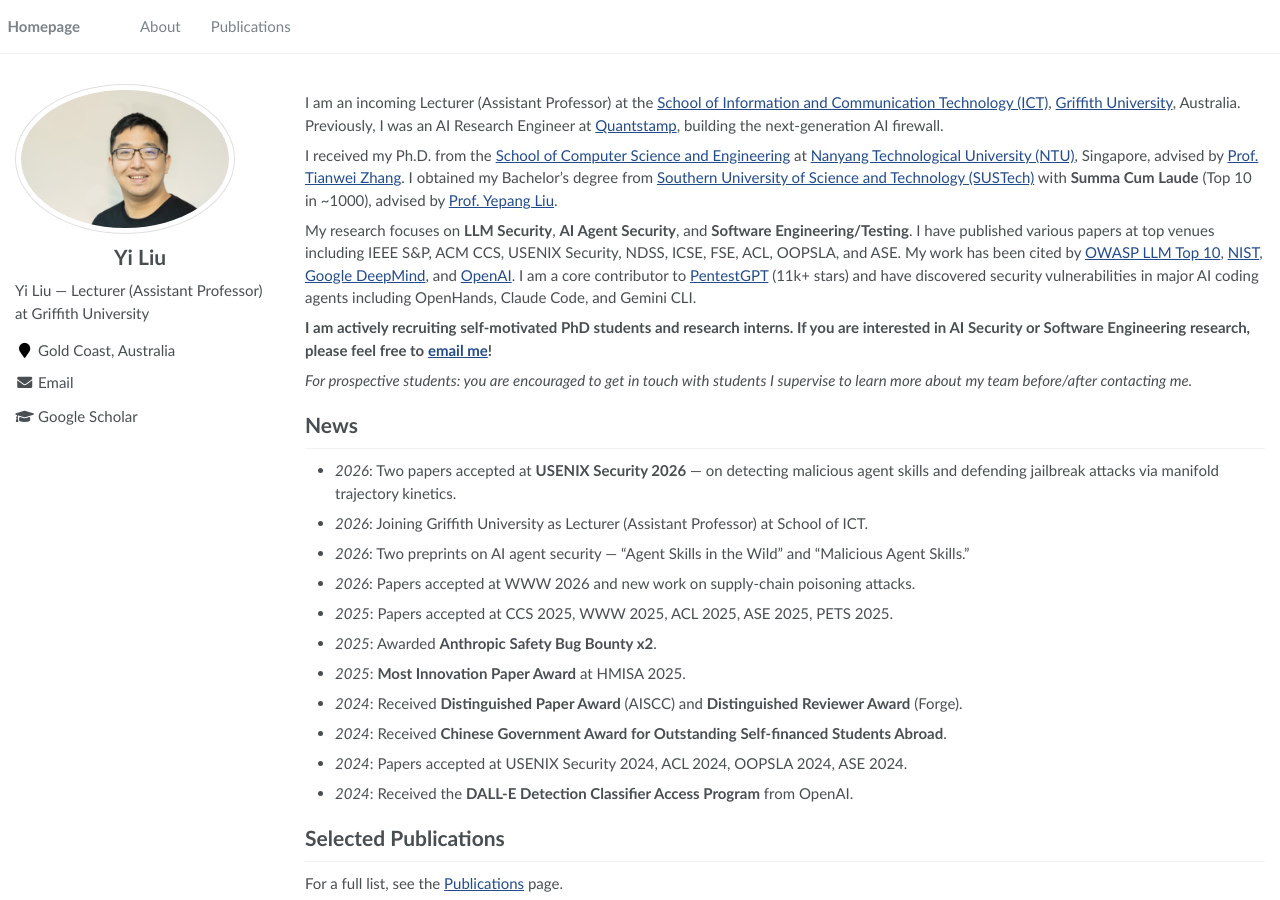
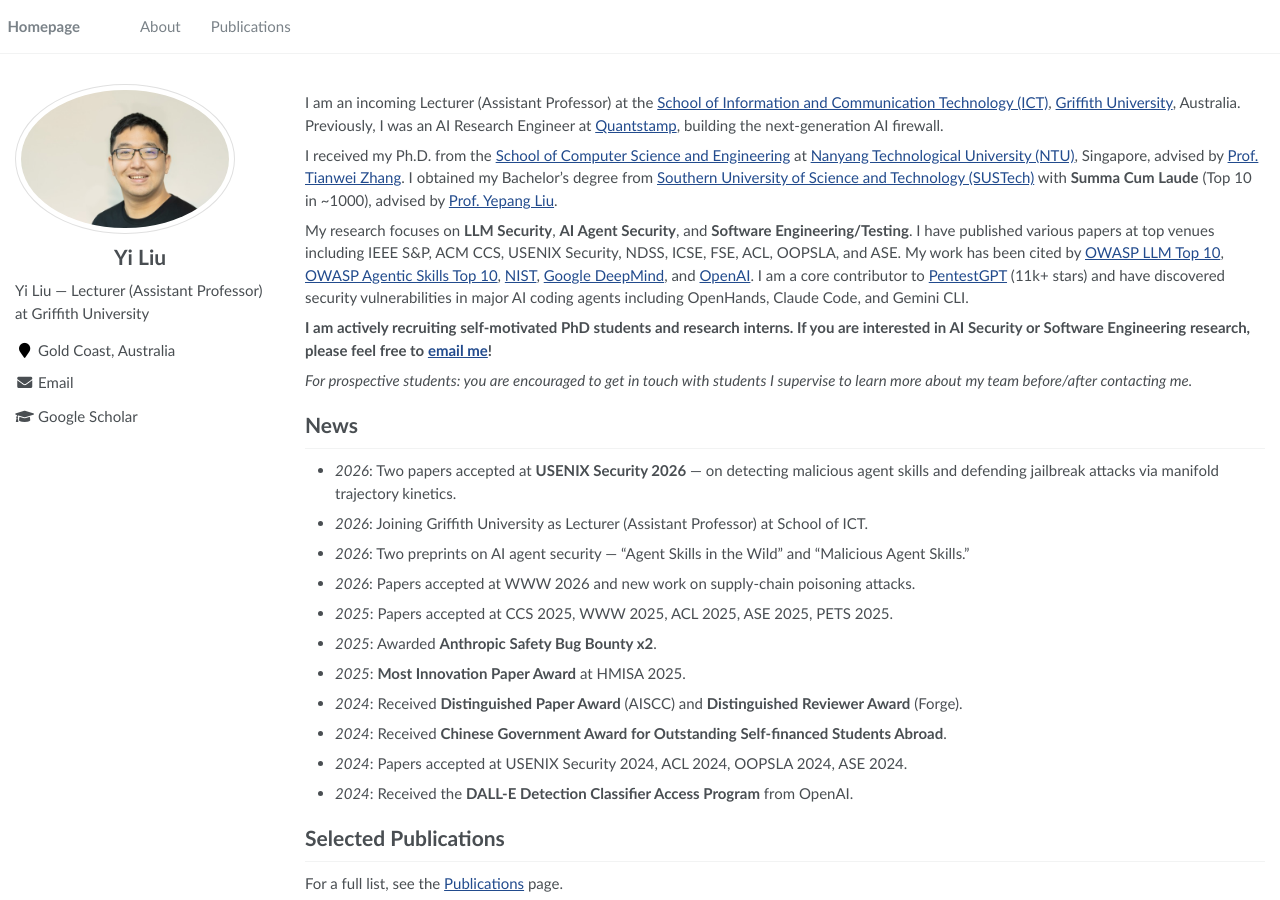
Before and after one commit to liuyi-academic/liuyi-academic.github.io, a Jekyll site: the page built from _pages/about.md, in a window 1280 px wide and 900 px high. Built offline with Jekyll 4.4.1, drawn with Linux system fonts in a browser that asks for light colours.

Commit message:
feat: add OWASP Agentic Skills Top 10 to bio citations
Co-Authored-By: Claude Opus 4.8 (1M context) <noreply@anthropic.com>

```diff
--- a/_pages/about.md
+++ b/_pages/about.md
@@ -14,7 +14,7 @@ I am an incoming Lecturer (Assistant Professor) at the [School of Information an
 
 I received my Ph.D. from the [School of Computer Science and Engineering](https://www.ntu.edu.sg/computing) at [Nanyang Technological University (NTU)](https://www.ntu.edu.sg/), Singapore, advised by [Prof. Tianwei Zhang](https://personal.ntu.edu.sg/tianwei.zhang/). I obtained my Bachelor's degree from [Southern University of Science and Technology (SUSTech)](https://www.sustech.edu.cn/en/) with **Summa Cum Laude** (Top 10 in ~1000), advised by [Prof. Yepang Liu](https://yepangliu.github.io/).
 
-My research focuses on **LLM Security**, **AI Agent Security**, and **Software Engineering/Testing**. I have published various papers at top venues including IEEE S&P, ACM CCS, USENIX Security, NDSS, ICSE, FSE, ACL, OOPSLA, and ASE. My work has been cited by [OWASP LLM Top 10](https://owasp.org/www-project-top-10-for-large-language-model-applications/), [NIST](https://www.nist.gov/), [Google DeepMind](https://deepmind.google/), and [OpenAI](https://openai.com/). I am a core contributor to [PentestGPT](https://github.com/GreyDGL/PentestGPT) (11k+ stars) and have discovered security vulnerabilities in major AI coding agents including OpenHands, Claude Code, and Gemini CLI.
+My research focuses on **LLM Security**, **AI Agent Security**, and **Software Engineering/Testing**. I have published various papers at top venues including IEEE S&P, ACM CCS, USENIX Security, NDSS, ICSE, FSE, ACL, OOPSLA, and ASE. My work has been cited by [OWASP LLM Top 10](https://owasp.org/www-project-top-10-for-large-language-model-applications/), [OWASP Agentic Skills Top 10](https://owasp.org/www-project-agentic-skills-top-10/), [NIST](https://www.nist.gov/), [Google DeepMind](https://deepmind.google/), and [OpenAI](https://openai.com/). I am a core contributor to [PentestGPT](https://github.com/GreyDGL/PentestGPT) (11k+ stars) and have discovered security vulnerabilities in major AI coding agents including OpenHands, Claude Code, and Gemini CLI.
 
 **I am actively recruiting self-motivated PhD students and research interns. If you are interested in AI Security or Software Engineering research, please feel free to [email me](mailto:yi009@e.ntu.edu.sg)!**
 
```
